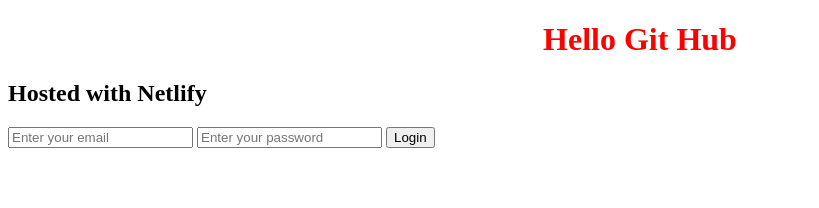
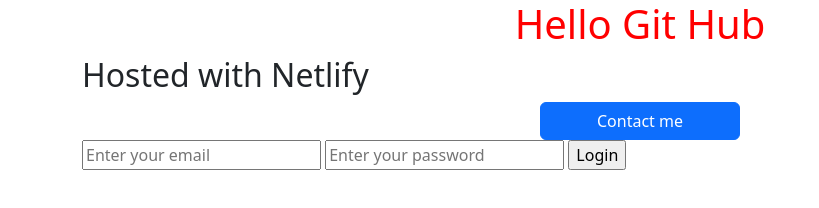
Before and after one commit to LiaXcod/shecodes-plus-W6-L4-challenge, a plain HTML site: page index.html in a window 1280 px wide. Shown: the whole page, without its empty margins (0-819 px from the left). Drawn offline with nearby package versions, Linux system fonts and the light colour scheme.

Commit message:
added bootstrap and button

```diff
--- a/index.html
+++ b/index.html
@@ -4,16 +4,25 @@
     <meta charset="UTF-8" />
     <meta name="viewport" content="width=device-width, initial-scale=1.0" />
     <title>Document</title>
+    <link
+      href="https://cdn.jsdelivr.net/npm/bootstrap@5.3.2/dist/css/bootstrap.min.css"
+      rel="stylesheet"
+      integrity="sha384-T3c6CoIi6uLrA9TneNEoa7RxnatzjcDSCmG1MXxSR1GAsXEV/Dwwykc2MPK8M2HN"
+      crossorigin="anonymous"
+    />
     <link rel="stylesheet" href="style.css" />
   </head>
   <body>
+    <div class="container">
       <h1>Hello Git Hub</h1>
       <h2>Hosted with Netlify</h2>
+      <a href="" class="btn btn-primary contact-button"> Contact me</a>
       <form>
         <input type="email" placeholder="Enter your email" />
         <input type="password" placeholder="Enter your password" />
         <input type="submit" value="Login" />
       </form>
+    </div>
     <script src="script.js"></script>
   </body>
 </html>
--- a/style.css
+++ b/style.css
@@ -2,3 +2,8 @@ h1 {
   text-align: center;
   color: red;
 }
+.contact-button {
+  display: block;
+  margin: 0 auto;
+  width: 200px;
+}
```
Lines whose indentation alone changed are shown as unchanged.
